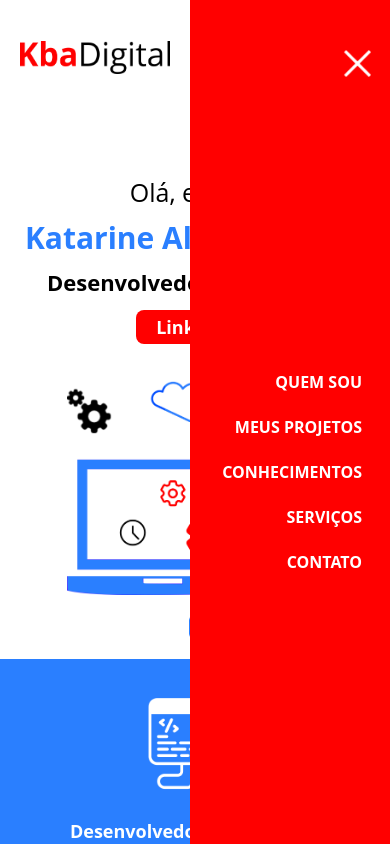
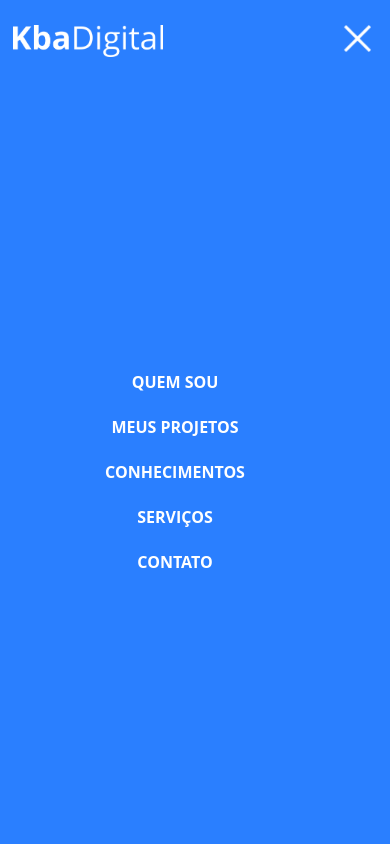
Before and after one commit to Katarine1/KBADigital, a React (Create React App) app: page / in a window 390 px wide. Both pictures are taken after a click on the button 219 px from the left and 60 px from the top of the page. Shown: the top 844 px of the page. Built offline with nearby package versions, Linux system fonts and the light colour scheme; the HTML template or start-up script is replaced by a standard one.

Commit message:
Mudanças no Menu Mobile

```diff
--- a/package.json
+++ b/package.json
@@ -6,6 +6,7 @@
     "@testing-library/jest-dom": "^5.16.1",
     "@testing-library/react": "^12.1.2",
     "@testing-library/user-event": "^13.5.0",
+    "jquery": "^3.6.0",
     "react": "^17.0.2",
     "react-dom": "^17.0.2",
     "react-router-dom": "^5.0.0",
--- a/src/componentes/Header/Header.js
+++ b/src/componentes/Header/Header.js
@@ -1,9 +1,10 @@
 import React from 'react';
+import LinkGitHub from '../Links/LinkGitHub';
 import LinkLinkedinHeader from '../Links/LinkLinkedinHeader';
 import ImagemHeader from './../../imagens/site/imagem.png';
 import ImagemMouse from './../../imagens/site/mouse.png';
 
-const Header = () => {
+const Header = (props) => {
     return (
         <header id="header">
             <aside id="header-aside">
@@ -12,15 +13,18 @@ const Header = () => {
                         <h2>Olá, eu sou</h2>
                         <h1 className="cor-azul">Katarine Albuquerque.</h1>
                         <h3>Desenvolvedora Front-end.</h3>
-                        <LinkLinkedinHeader/>
+                        <aside id="links">
+                            <LinkLinkedinHeader logo={props.logo} />
+                            <LinkGitHub />
+                        </aside>
                     </aside>
                 </section>
                 <section id="header-imagem">
-                    <img src={ImagemHeader} alt="imagem"/>
+                    <img src={ImagemHeader} alt="imagem" />
                 </section>
             </aside>
             <aside id="desenvolvedora">
-                <img src={ImagemMouse} alt="imagem"/>
+                <img src={ImagemMouse} alt="imagem" />
             </aside>
         </header>
     );
--- /dev/null
+++ b/src/componentes/Links/LinkGitHub.js
@@ -0,0 +1,9 @@
+import React from 'react';
+
+const LinkGitHub = () => {
+    return(
+        <a href="https://github.com/Katarine1" target="_blank">GitHub</a>
+    );
+}
+
+export default LinkGitHub;
--- a/src/componentes/Logos/LogoHeader.js
+++ b/src/componentes/Logos/LogoHeader.js
@@ -3,9 +3,12 @@ import { Link } from 'react-router-dom';
 import Logo from './../../imagens/site/logo.png';
 
 const LogoHeader = () => {
+
     return (
         <section id="nav-logo">
-            <Link to="/"><img src={Logo} alt="imagem"/></Link>
+            <Link to="/">
+                <img src={Logo} alt="imagem" />
+            </Link>
         </section>
     );
 }
--- a/src/componentes/Navbar/MenuItem.js
+++ b/src/componentes/Navbar/MenuItem.js
@@ -1,22 +1,31 @@
 import React from 'react';
+import { Link } from 'react-router-dom';
+
+import Logo02 from './../../imagens/site/logo-footer.png';
 
 const MenuItem = () => {
+
     return (
         <ul id="nav-menu">
+            <section id="nav-logo-02">
+                <Link to="/">
+                    <img src={Logo02} alt="imagem" />
+                </Link>
+            </section>
             <li id="nav-item-1" className="nav-item">
-                <a id="nav-link-1" className="nav-item" href="/#desenvolvedora">Quem sou</a>
+                <a id="nav-link-1" className="nav-link" href="/#desenvolvedora">Quem sou</a>
             </li>
             <li id="nav-item-2" className="nav-item">
-                <a id="nav-link-2" className="nav-item" href="/#meus-projetos">Meus Projetos</a>
+                <a id="nav-link-2" className="nav-link" href="/#meus-projetos">Meus Projetos</a>
             </li>
             <li id="nav-item-3" className="nav-item">
-                <a id="nav-link-3" className="nav-item" href="/#conhecimentos">Conhecimentos</a>
+                <a id="nav-link-3" className="nav-link" href="/#conhecimentos">Conhecimentos</a>
             </li>
             <li id="nav-item-4" className="nav-item">
-                <a id="nav-link-4" className="nav-item" href="/#servicos">Serviços</a>
+                <a id="nav-link-4" className="nav-link" href="/#servicos">Serviços</a>
             </li>
             <li id="nav-item-5" className="nav-item">
-                <a id="nav-link-5" className="nav-item" href="/#footer-contato">Contato</a>
+                <a id="nav-link-5" className="nav-link" href="/#footer-contato">Contato</a>
             </li>
         </ul>
     );
--- a/src/css/header.css
+++ b/src/css/header.css
@@ -25,6 +25,25 @@ section#header-apresenta {
     justify-content: center;
     align-items: center;
     line-height: 45px;
+}
+
+aside#links {
+    width: 100%;
+    height: auto;
+    display: flex;
+    flex-wrap: wrap;
+    justify-content: flex-start;
+    align-items: center;
+}
+
+@media(max-width: 992px) {
+    aside#links {
+        justify-content: center;
+    }
+}
+
+aside#links a {
+    margin-right: 10px;
 }
 
 section#header-apresenta h2 {
@@ -79,7 +98,7 @@ aside#apresenta a {
     background-color: #FF0000;
     color: #FFF;
     font-weight: 700;
-    padding: 5px 20px;
+    padding: 0px 20px;
     border-radius: 8px;
     font-size: 18px;
 }
--- a/src/css/navbar.css
+++ b/src/css/navbar.css
@@ -18,29 +18,45 @@ nav#nav {
 section#nav-logo {
     width: 30%;
     height: auto;
-    z-index: 12;
     padding-left: 3%;
 }
 
-section#nav-logo img {
+section#nav-logo-02 {
+    width: 30%;
+    height: 50px;
+    z-index: 20;
+    padding-left: 3%;
+    position: absolute;
+    top: 25px;
+    left: 3%;
+    display: none;
+}
+
+@media(max-width: 992px) {
+    section#nav-logo-02 {
+        display: flex;
+    }
+}
+
+section#nav-logo img, section#nav-logo-02 img {
     width: 200px;
     height: auto;
 }
 
 @media(max-width: 992px) {
-    section#nav-logo {
+    section#nav-logo, section#nav-logo-02 {
         padding-left: 5%;
     }
-    section#nav-logo img {
+    section#nav-logo img, section#nav-logo-02 img {
         width: 180px;
     }
 }
 
 @media(max-width: 768px) {
-    section#nav-logo {
+    section#nav-logo , section#nav-logo-02{
         padding-left: 5%;
     }
-    section#nav-logo img {
+    section#nav-logo img, section#nav-logo-02 img {
         width: 150px;
     }
 }
@@ -70,6 +86,7 @@ ul#nav-menu {
 
 li.nav-item {
     margin: 0 8px;
+    list-style: none;
 }
 
 li a, li a:link, li a:visited, li a:active {
@@ -89,7 +106,7 @@ li a:hover {
 @media(max-width: 992px) {
     nav#nav {
         width: 100%;
-        height: auto;
+        height: 50px;
         position: fixed;
 
     }
@@ -97,19 +114,19 @@ li a:hover {
         display: none;
     }
     ul#nav-menu {
-        width: 180px;
+        width: 100%;
         height: 100%;
         padding-right: 20px;
         z-index: 10;
         display:flex;
         flex-direction: column;
         justify-content: center;
-        align-items: flex-end;
+        align-items: center;
         position: fixed;
         top: 0;
         right: 0;
         padding-top: 50px;
-        background-color: #FF0000;
+        background-color: #2A7FFF;
     }
     li a, li a:link, li a:visited, li a:active {
         color: #FFF!important;
@@ -135,7 +152,7 @@ img#nav-imagem-menu {
     display: block;
     z-index: 12;
     position: absolute;
-    top: 50px;
+    top: 25px;
     right: 5%;
 }
 
--- a/src/paginas/Home/Home.js
+++ b/src/paginas/Home/Home.js
@@ -1,4 +1,4 @@
-import React, { useState } from 'react';
+import React, { useEffect, useState } from 'react';
 
 // Header e Footer
 import Footer from '../../componentes/Footer/Footer';
@@ -28,6 +28,9 @@ import './../../css/conhecimentos.css';
 import './../../css/servicos.css';
 import './../../css/footer.css';
 
+// jQuery
+import $ from 'jquery';
+
 
 const Home = () => {
 
@@ -39,7 +42,15 @@ const Home = () => {
     const [mostraProjeto, setMostraProjeto] = useState(<MeusProjetosReduzido />);
     const [botãoProjeto, setBotãoProjeto] = useState(true);
 
-    // Função para abrir e fechar Menu Mobile
+    // Ao clicar no Link fecha o menu.
+    useEffect(() => {
+        $(".nav-item").on("click", () => {
+            setAbrirMenu(!abrirMenu);
+            setImagemMenu(Menu);
+        });
+    });
+
+    // Função para abrir e fechar Menu Mobile.
     const abrir_menu = () => {
         setAbrirMenu(!abrirMenu);
         if (!abrirMenu) {
@@ -50,14 +61,14 @@ const Home = () => {
         }
     }
 
-    // Função para Exibir mais Projetos
+    // Função para Exibir mais Projetos.
     const abrirProjetos = () => {
-        if(mostraProjeto) {
+        if (mostraProjeto) {
             setMostraProjeto(<MeusProjetosCompleto />);
             setBotãoProjeto(false)
         }
         else {
-            setMostraProjeto(<MeusProjetosReduzido/>);
+            setMostraProjeto(<MeusProjetosReduzido />);
             setBotãoProjeto(true);
         }
     }
@@ -73,7 +84,7 @@ const Home = () => {
 
                     <button onClick={() => abrir_menu()}>
 
-                        <img id="nav-imagem-menu" src={imagemMenu} alt="imagem"/>
+                        <img id="nav-imagem-menu" src={imagemMenu} alt="imagem" />
 
                     </button>
 
@@ -81,7 +92,7 @@ const Home = () => {
 
                 <section id="nav-itens">
 
-                    <div className={abrirMenu ? "div-menu-esconde" : "div-menu"}>
+                    <div className={abrirMenu ? "div-menu-esconde" : "div-menu"} >
 
                         <MenuItem />
 
@@ -115,7 +126,7 @@ const Home = () => {
 
                             <button onClick={() => abrirProjetos()}>Veja mais Projetos</button>
 
-                        : <div></div>}
+                            : <div></div>}
 
                     </section>
 
```
Also changed, not shown: 2 other files (tests, documents, lock files or other folders).
